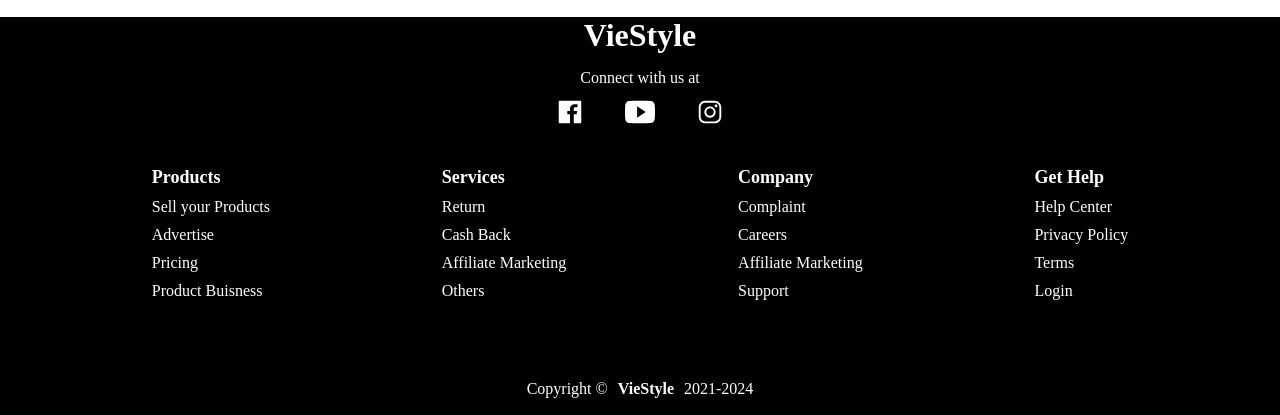
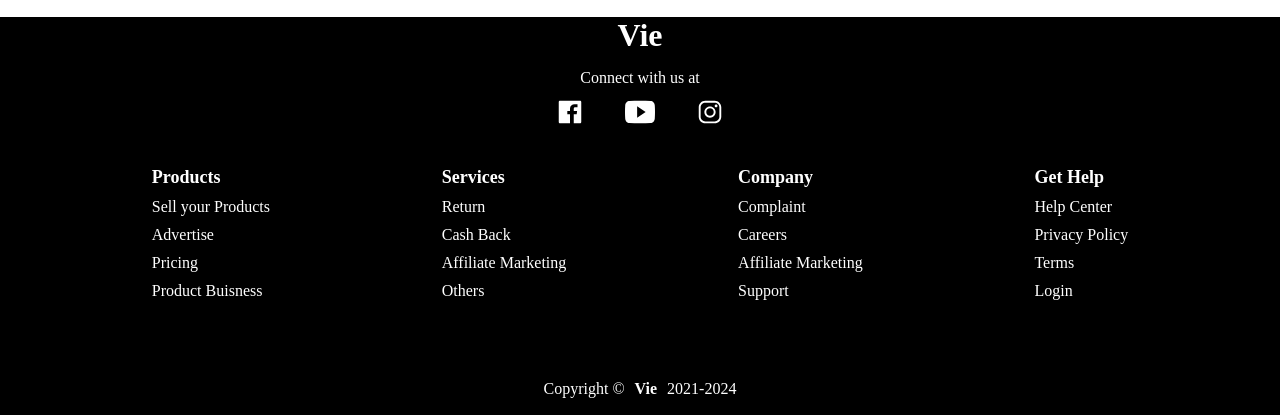
Before and after one commit to safitri0426/E-Commerce-Website, a plain HTML site: page index.html in a window 1280 px wide. Shown: the part 2063-2478 px from the top of the page. Drawn offline with nearby package versions, Linux system fonts and the light colour scheme.

Commit message:
Update index.html

```diff
--- a/index.html
+++ b/index.html
@@ -7,7 +7,7 @@
   <body>
     <header>
       <img src="assets/logo-color.png" width="50">
-      <div class="logo"><a href="#">VieStyle</a></div>
+      <div class="logo"><a href="#">Vie</a></div>
       <div class="menu">
         <a href="#">
           <ion-icon name="close" class="close"></ion-icon>
@@ -170,7 +170,7 @@
     </section>
     <footer>
       <div class="footer0">
-        <h1>VieStyle</h1>
+        <h1>Vie</h1>
       </div>
       <div class="footer1 ">
         Connect with us at<div class="social-media">
@@ -216,7 +216,7 @@
           <div class="div">Login</div>
         </div>
       </div>
-      <div class="footer3">Copyright © <h4>VieStyle</h4> 2021-2024</div>
+      <div class="footer3">Copyright © <h4>Vie</h4> 2021-2024</div>
     </footer>
     <script src="https://unpkg.com/ionicons@4.5.10-0/dist/ionicons.js"></script>
     <script src="./ecommerce.js"></script>
```
